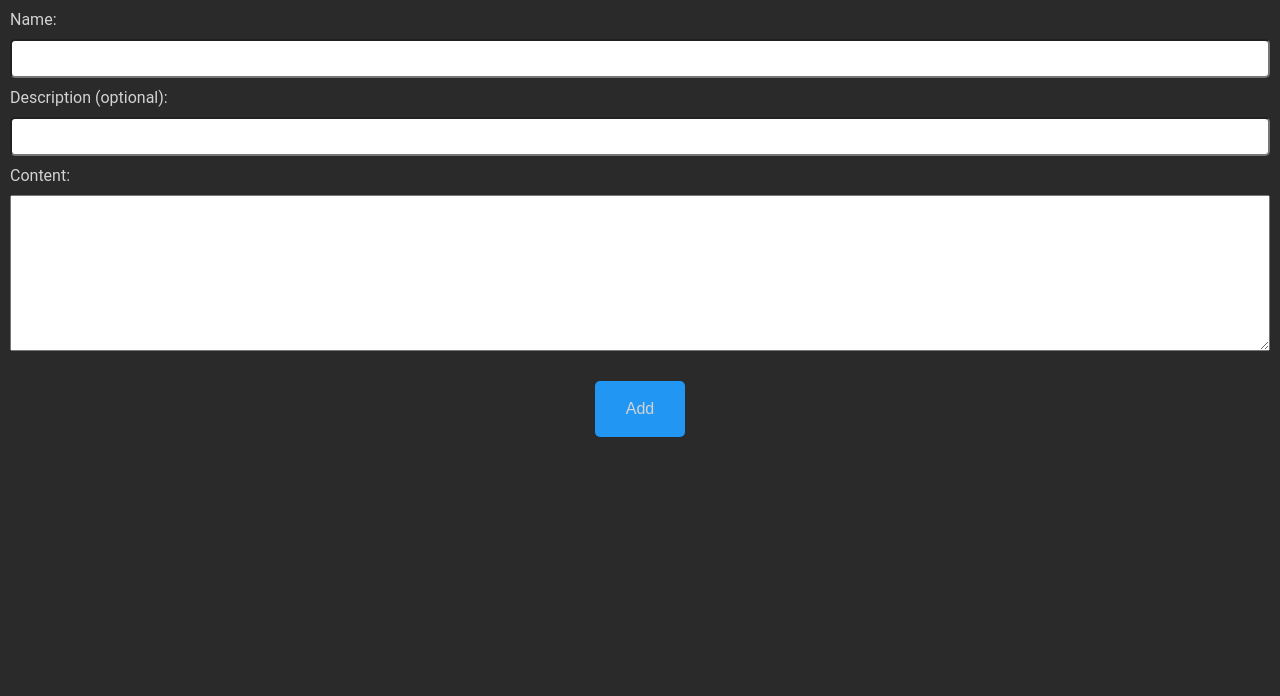
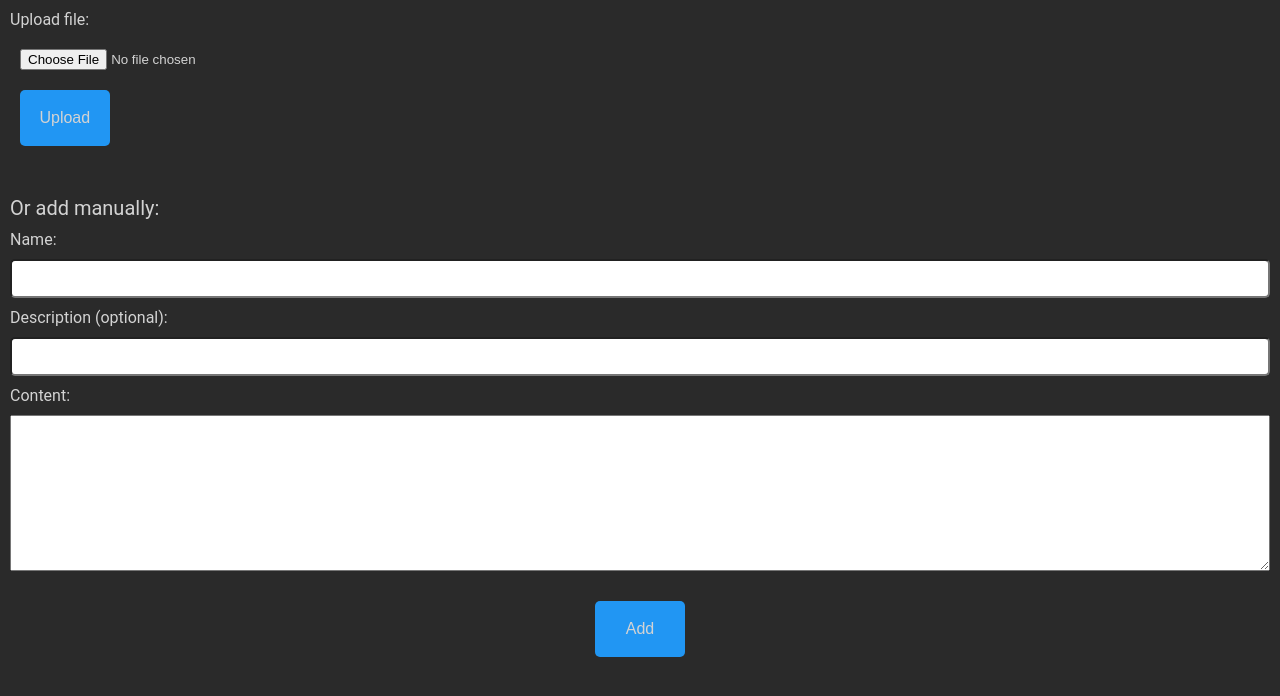
Before and after one commit to sdziuda/wa-code-editor, a Django app: page /code_editor/add_file/1 in a window 1280 px wide. Shown: the top 696 px of the page. Run offline with Django 4.2, Linux system fonts and the light colour scheme; the visitor is signed in with stand-in values (Sample User, id 1).

Commit message:
Added file upload

```diff
--- a/code_editor/templates/file_tree/add_file.html
+++ b/code_editor/templates/file_tree/add_file.html
@@ -10,11 +10,18 @@
     </head>
     <body>
         {% block content %}
-            <form action="{% url 'add_file' dir_id %}" method="post" style="flex-direction: column; padding: 10px">
+            <form action="{% url 'add_file' dir_id %}" enctype="multipart/form-data" id="upload" name="upload" method="post" style="flex-direction: column; padding: 10px">
+                {% csrf_token %}
+                {{ up_form.as_table }}
+                <input class="input-btn" type="submit" value="Upload" name="upload" style="height: 7vh; width: 7vw; align-self: start; margin-left: 10px">
+            </form>
+            <div style="height: 40px;"></div>
+            <p style="padding-left: 10px">Or add manually:</p>
+            <form action="{% url 'add_file' dir_id %}" id="add" name="add" method="post" style="flex-direction: column; padding: 10px">
                 {% csrf_token %}
                 {{ form.as_table }}
                 <div style="height: 10px;"></div>
-                <input class="input-btn" type="submit" value="Add" style="height: 7vh; width: 7vw">
+                <input class="input-btn" type="submit" value="Add" name="add" style="height: 7vh; width: 7vw">
             </form>
         {% endblock %}
     </body>
--- a/code_editor/views.py
+++ b/code_editor/views.py
@@ -548,6 +548,10 @@ def add_dir(request, dir_id):
         return render(request, 'file_tree/add_dir.html', context)
 
 
+class UploadFileForm(forms.Form):
+    file = forms.FileField(label="Upload file")
+
+
 class FileForm(forms.Form):
     name = forms.CharField(label="Name", max_length=200)
     desc = forms.CharField(label="Description (optional)", max_length=600, required=False)
@@ -560,17 +564,29 @@ def add_file(request, dir_id):
         return render(request, 'index.html')
 
     if request.method == 'POST':
-        form = FileForm(request.POST)
-        if form.is_valid():
-            directory = Directory.objects.get(id=dir_id)
-            new_file = File(name=form.cleaned_data['name'], desc=form.cleaned_data['desc'],
-                            content=form.cleaned_data['content'], owner=request.user, parent=directory)
-            new_file.save()
-            return HttpResponseRedirect(next_red)
+        directory = Directory.objects.get(id=dir_id)
+        if 'add' in request.POST:
+            form = FileForm(request.POST)
+            if form.is_valid():
+                new_file = File(name=form.cleaned_data['name'], desc=form.cleaned_data['desc'],
+                                content=form.cleaned_data['content'], owner=request.user, parent=directory)
+                new_file.save()
+        elif 'upload' in request.POST:
+            up_form = UploadFileForm(request.POST, request.FILES)
+            if up_form.is_valid():
+                uploaded_file = request.FILES['file']
+                new_file = File(name=uploaded_file.name, desc='', content=uploaded_file.read().decode('utf-8'),
+                                owner=request.user, parent=directory)
+                new_file.save()
+            else:
+                print(up_form.errors)
+        return HttpResponseRedirect(next_red)
     else:
         form = FileForm()
+        up_form = UploadFileForm()
         context = {
             'form': form,
+            'up_form': up_form,
             'dir_id': dir_id
         }
         return render(request, 'file_tree/add_file.html', context)
```
